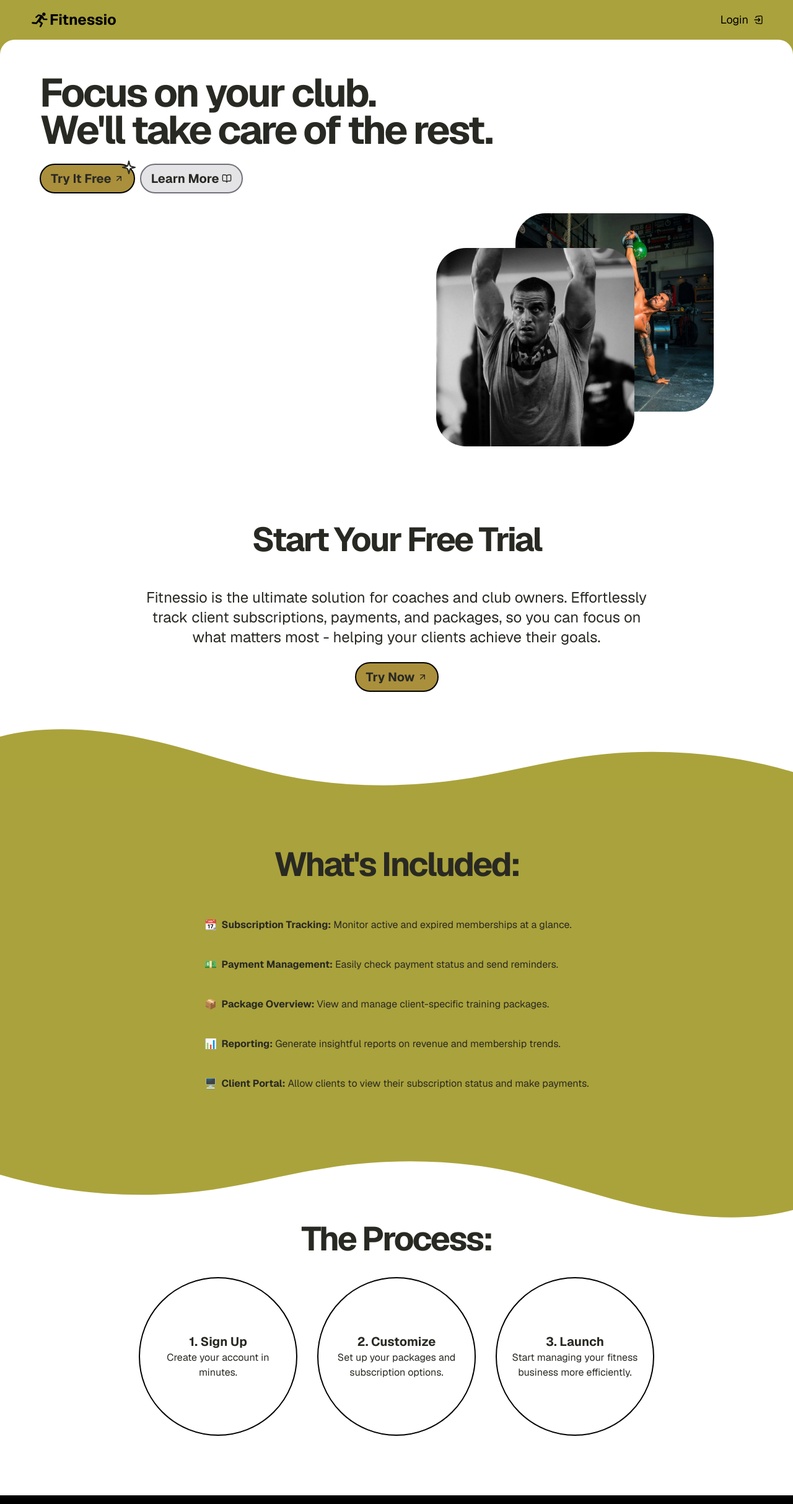
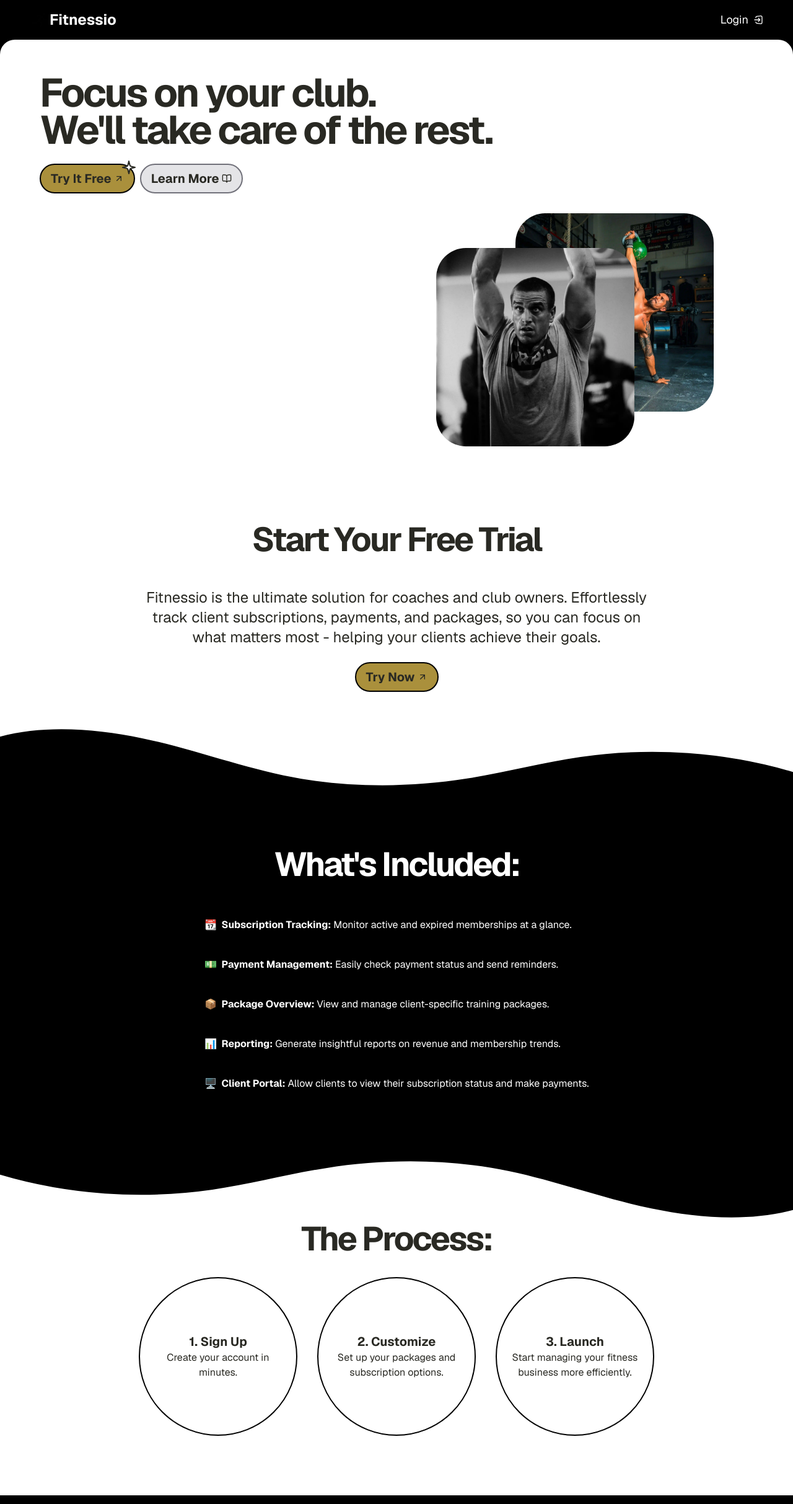
Before and after one commit to dylewskii/fitness-saas, a Next.js app: page / in a window 1280 px wide. Shown: the top 2426 px of the page at 62% size. Built offline with nearby package versions, Linux system fonts and the light colour scheme; no server answers.

Commit message:
update color scheme to black

```diff
--- a/src/app/layout.tsx
+++ b/src/app/layout.tsx
@@ -20,7 +20,7 @@ export default function RootLayout({
     <ClerkProvider>
       <html
         lang="en"
-        className={`${GeistSans.variable} bg-primary max-w-[100%] overflow-x-hidden`}
+        className={`${GeistSans.variable} max-w-[100%] overflow-x-hidden bg-black`}
       >
         <body>
           <TopNav />
--- a/src/components/feature-overview.tsx
+++ b/src/components/feature-overview.tsx
@@ -10,12 +10,13 @@ export default function FeatureOverview() {
         >
           <path
             d="M321.39,56.44c58-10.79,114.16-30.13,172-41.86,82.39-16.72,168.19-17.73,250.45-.39C823.78,31,906.67,72,985.66,92.83c70.05,18.48,146.53,26.09,214.34,3V0H0V27.35A600.21,600.21,0,0,0,321.39,56.44Z"
-            fill="#AAA33C"
+            // fill="#AAA33C"
+            fill="black"
           ></path>
         </svg>
       </div>
 
-      <div className="bg-primary flex flex-col items-center justify-center px-12 py-24">
+      <div className="flex flex-col items-center justify-center bg-black px-12 py-24 text-white">
         <p className="section-title pb-4">What&apos;s Included: </p>
         <ul className="mx-auto max-w-2xl space-y-2 px-4 pt-6">
           <li className="py-4">
@@ -49,7 +50,8 @@ export default function FeatureOverview() {
         >
           <path
             d="M321.39,56.44c58-10.79,114.16-30.13,172-41.86,82.39-16.72,168.19-17.73,250.45-.39C823.78,31,906.67,72,985.66,92.83c70.05,18.48,146.53,26.09,214.34,3V0H0V27.35A600.21,600.21,0,0,0,321.39,56.44Z"
-            fill="#AAA33C"
+            // fill="#AAA33C"
+            fill="black"
           ></path>
         </svg>
       </div>
--- a/src/components/topnav.tsx
+++ b/src/components/topnav.tsx
@@ -9,7 +9,7 @@ type TopNavProps = {
 export function TopNav({ className }: TopNavProps) {
   return (
     <nav
-      className={`${className} bg-primary flex w-full max-w-[1920px] items-center justify-between px-12 py-4`}
+      className={`${className} flex w-full max-w-[1920px] items-center justify-between bg-black px-12 py-4 text-white`}
     >
       <div className="flex items-center text-2xl font-bold">
         <svg
```
